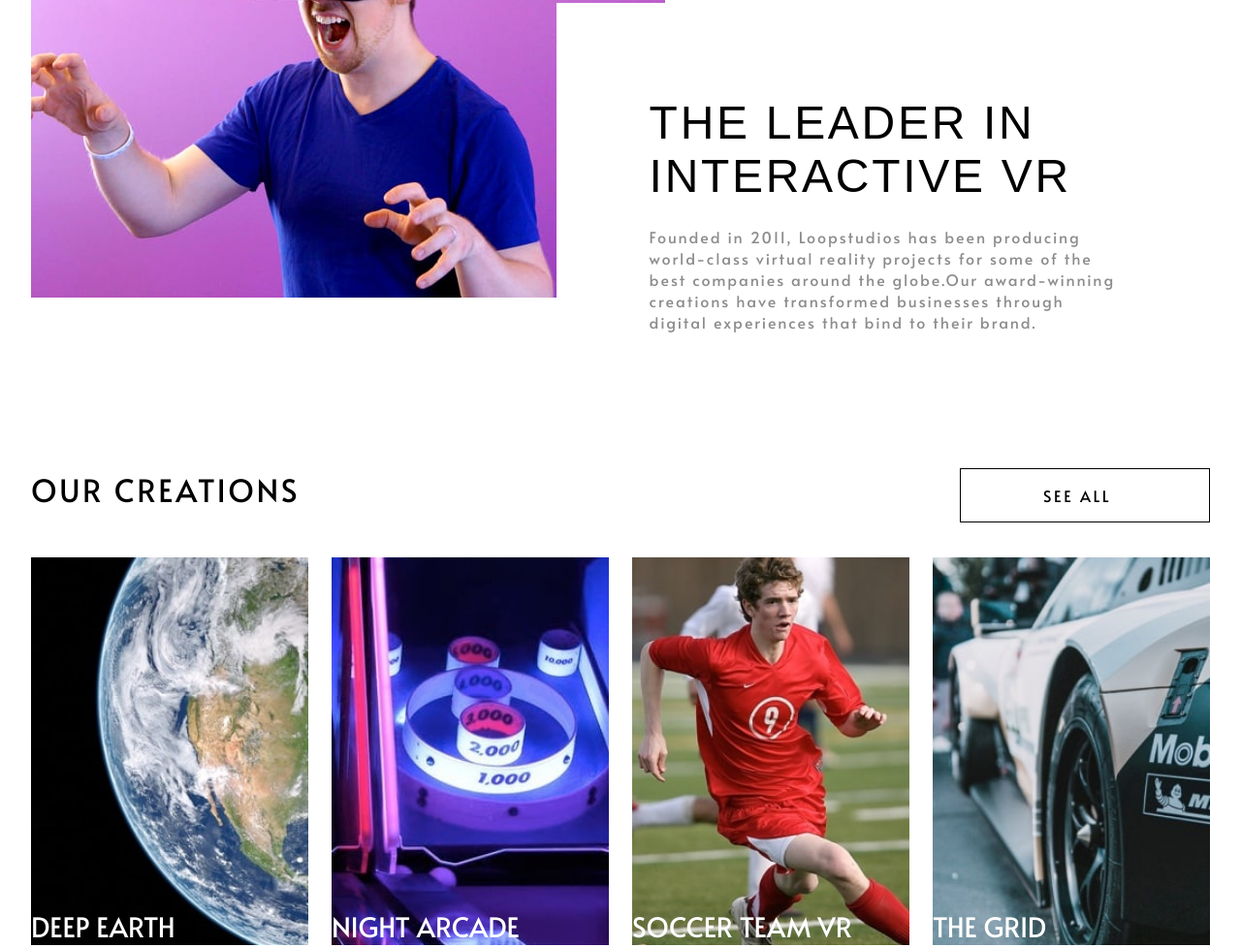
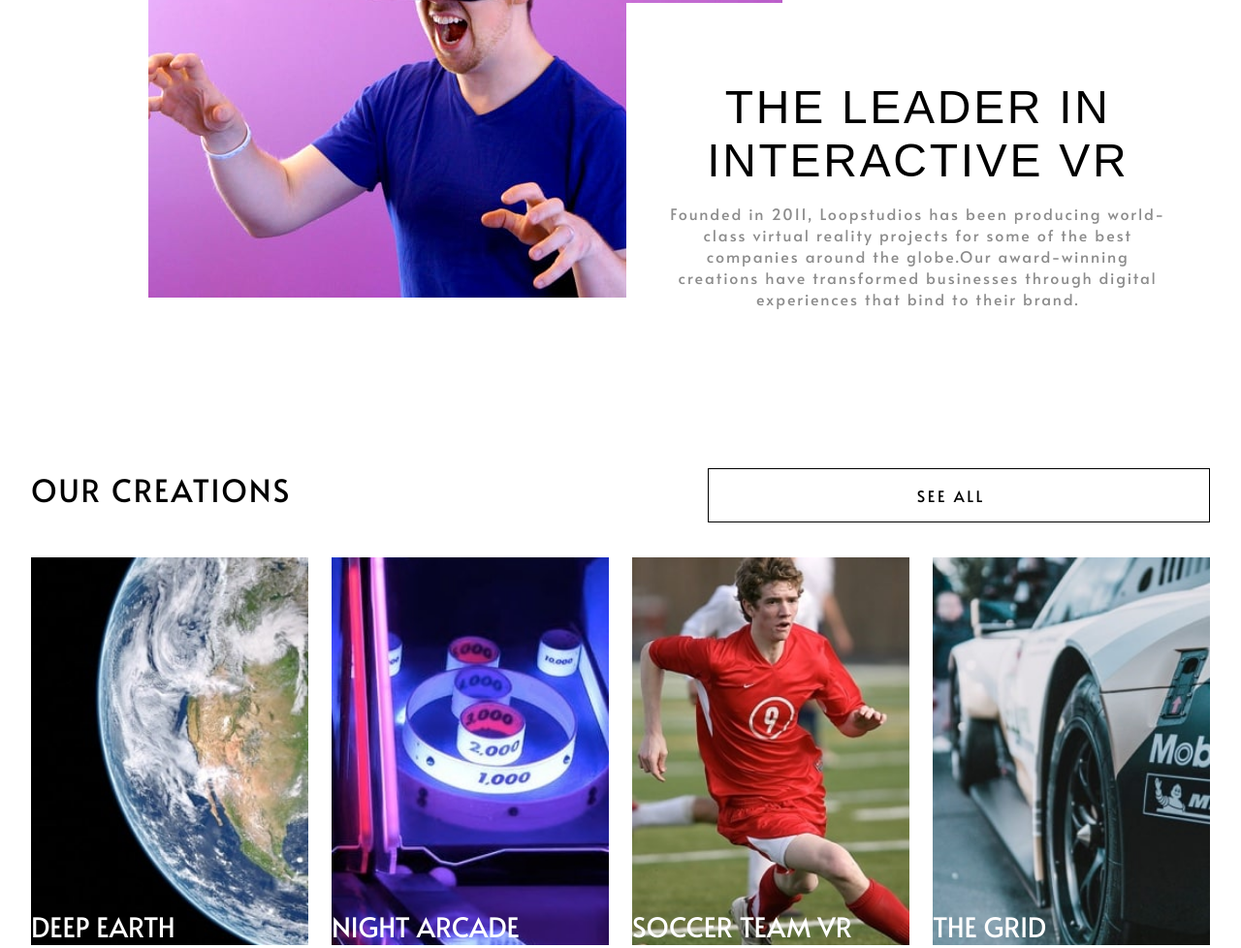
Before and after one commit to itsmebipul00/loop-studios, a plain HTML site: page index.html in a window 1280 px wide. Shown: the part 1117-2095 px from the top of the page at 97% size. Drawn offline with Linux system fonts and the light colour scheme.

Commit message:
some changes

```diff
--- a/index.html
+++ b/index.html
@@ -50,7 +50,7 @@
       </div>
     </div>
     <div class="creation-container container">
-      <h2 class="creation uppercase ff-serif-alata letter-spacing-2 text-dark fs-200">Our creations</h2>
+      <h2 class="creation uppercase ff-serif-alata letter-spacing-3 text-dark fs-200">Our creations</h2>
       <div class="grid-items uppercase ff-serif-alata text-white fs-150">
         <div class="deep-earth grid-image">
           <h3>deep earth</h3>
--- a/style.css
+++ b/style.css
@@ -1,4 +1,4 @@
-:root{
+:root {
   --clr-white: 0, 0%, 100%;
   --clr-black: 0, 0%, 0%;
   --clr-dark-grey: 0, 0%, 55%;
@@ -13,8 +13,8 @@
   --ff-sans-josefin: "Josefin", sans-serif;
 }
 
-@media (max-width: 980px){
-    :root{
+@media (max-width: 980px) {
+  :root {
     --fs-450: 1.25rem;
     --fs-500: 1.5rem;
     --fs-600: 2rem;
@@ -22,15 +22,14 @@
 }
 
 .vr-image,
-.logo{
+.logo {
   max-width: 100%;
-    min-width: 50%;
   display: block;
 }
 
 *,
 *::after,
-*::before{
+*::before {
   box-sizing: border-box;
 }
 
@@ -57,7 +56,7 @@ p {
   font-weight: 300;
 }
 
-body{
+body {
   font-size: var(--fs-400);
   font-family: var(--ff-serif-alata);
   /* min-height: 100vh; */
@@ -66,25 +65,52 @@ body{
   padding: 0;
 }
 
-.ff-serif-alata{ font-family: var(--ff-serif-alata);}
-.ff-sans-josefin { font-family: var(--ff-sans-josefin);}
+.ff-serif-alata {
+  font-family: var(--ff-serif-alata);
+}
+.ff-sans-josefin {
+  font-family: var(--ff-sans-josefin);
+}
 
-.fs-200 { font-size: var(--fs-500);}
-.fs-300 { font-size: var(--fs-600);}
-.fs-150 { font-size: var(--fs-450);}
-.fs-100 { font-size: var(--fs-400);}
+.fs-200 {
+  font-size: var(--fs-500);
+}
+.fs-300 {
+  font-size: var(--fs-600);
+}
+.fs-150 {
+  font-size: var(--fs-450);
+}
+.fs-100 {
+  font-size: var(--fs-400);
+}
 
+.text-dark {
+  color: hsl(var(--clr-black));
+}
+.text-white {
+  color: hsl(var(--clr-white));
+}
+.text-dark-grey {
+  color: hsl(var(--clr-dark-grey));
+}
+.text-very-dark-grey {
+  color: hsl(var(--clr-very-dark-grey));
+}
 
-.text-dark { color: hsl(var(--clr-black));}
-.text-white { color: hsl(var(--clr-white));}
-.text-dark-grey {color: hsl(var(--clr-dark-grey));}
-.text-very-dark-grey { color: hsl(var(--clr-very-dark-grey));}
+.uppercase {
+  text-transform: uppercase;
+}
 
-.uppercase { text-transform: uppercase;}
-
-.letter-spacing-1 { letter-spacing: 4.75px; }
-.letter-spacing-2 { letter-spacing: 2.7px; }
-.letter-spacing-3 { letter-spacing: 2px; }
+.letter-spacing-1 {
+  letter-spacing: 4.75px;
+}
+.letter-spacing-2 {
+  letter-spacing: 2.7px;
+}
+.letter-spacing-3 {
+  letter-spacing: 2px;
+}
 
 .sr-only {
   position: absolute;
@@ -98,36 +124,34 @@ body{
   border: 0;
 }
 
-
-
 /* HEADER */
 
-header{
+header {
   background: url(./images/desktop/image-hero.jpg);
   background-size: cover;
   background-position: center;
 }
 
-.heading-container{
+.heading-container {
   min-height: 100vh;
   display: grid;
   grid-template-rows: min-content 1fr;
   grid-template-areas:
-        'logo nav'
-        'title . ';
+    "logo nav"
+    "title . ";
 }
 
-.logo{
+.logo {
   grid-area: logo;
   padding: 1em;
   z-index: 2000;
 }
 
-nav{
+nav {
   grid-area: nav;
 }
 
-.primary-navigation{
+.primary-navigation {
   list-style: none;
   display: flex;
   gap: 2em;
@@ -138,7 +162,7 @@ nav{
   color: white;
 }
 
-h1{
+h1 {
   grid-area: title;
   align-self: center;
   border: 2px solid white;
@@ -151,15 +175,17 @@ h1{
 
 /* LAYOUT */
 
-.container{
-    min-height: 100vh;
+.container {
   max-width: 80rem;
   padding: 0 2em;
   margin-inline: auto;
 }
 
-@media(max-width: 980px){
-    header{
+@media (max-width: 980px) {
+  h1 {
+    padding: 0.5em;
+  }
+  header {
     background: url(./images/mobile/image-hero.jpg);
     background-size: cover;
     background-position: top center;
@@ -210,66 +236,69 @@ h1{
   .primary-navigation[data-visible="true"] {
     transform: translateX(-30%);
   }
-
 }
 
 /* MAIN-INFO */
 
-.about-container{
-    display: grid;
+.about-container {
+  margin: 3em 0 5em 0;
+  display: flex;
+  flex-direction: column;
+  gap: 5em;
+}
+.about {
+  text-align: center;
+  display: flex;
+  flex-direction: column;
   align-items: center;
-    grid-template-areas:
-        'image about';
-    position: relative;
-
 }
 
-.vr-image{
-    grid-area: image;
-    margin-right: 0;
-    padding-right: 0;
-}
-
-.about{
-    grid-area: about;
-    background-color: hsl(var(--clr-white));
-    padding: 6em;
-    position: absolute;
-    inset: 40% 0 0 -140%;
-}
-
-.about-info{
-    margin-top: 1.5em;
+.about-info {
+  margin-top: 1em;
   max-width: 50ch;
 }
 
-@media (max-width: 1250px){
-    .about-container{
-        display: flex;
-        flex-direction: column;
-        margin: 5em;
-    }
-    .about{
-        position: static;
-        text-align: center;
-    }
-    .about-info{
-        max-width: 70ch;
+@media (min-width: 1250px) {
+  .about-container {
+    min-height: 100vh;
+    margin: 0;
+    display: grid;
+    place-items: center;
+    grid-template-areas: "image about";
+    position: relative;
   }
 
+  .vr-image {
+    grid-area: image;
   }
+
+  .about {
+    grid-area: about;
+    background-color: hsl(var(--clr-white));
+    padding: 5em 0 0 0;
+    position: absolute;
+    inset: 40% 0 0 -150%;
+  }
+}
+
+/* @media (max-width: 680px) {
+  .vr-image {
+    width: 100%;
+    aspect-ratio: 1 / 1;
+  }
+} */
 
 /* MAIN-IMAGES */
 
-.creation-container{
+.creation-container {
   display: grid;
   grid-template-areas:
-        'title . . . more'
-        'image image image image image';
+    "title more"
+    "image image";
   margin-bottom: 5em;
 }
 
-.see-all{
+.see-all {
   grid-area: more;
   text-align: center;
   text-decoration: none;
@@ -277,176 +306,176 @@ h1{
   padding: 1em 1em 1em 0;
 }
 
-.creation{
+.creation {
   grid-area: title;
 }
 
-.grid-items{
+.grid-items {
   grid-area: image;
   display: grid;
   grid-template-columns: repeat(auto-fit, minmax(250px, 1fr));
+  /* grid-template-columns: repeat(auto-fit, minmax(370px, 1fr)); */
   gap: 1em;
   margin-top: 1.5em;
 }
 
-.grid-items > *{
+.grid-items > * {
   height: 50vh;
 }
 
-
-.deep-earth{
+.deep-earth {
   background: url(./images/desktop/image-deep-earth.jpg);
 }
 
-.night-arcade{
+.night-arcade {
   background: url(./images/desktop/image-night-arcade.jpg);
 }
 
-.soccer-team-vr{
+.soccer-team-vr {
   background: url(./images/desktop/image-soccer-team.jpg);
 }
 
-.the-grid{
+.the-grid {
   background: url(./images/desktop/image-grid.jpg);
 }
 
-.from-up-above-vr{
+.from-up-above-vr {
   background: url(./images/desktop/image-from-above.jpg);
 }
 
-.pocket-borealis{
+.pocket-borealis {
   background: url(./images/desktop/image-pocket-borealis.jpg);
 }
 
-.the-curiosity{
+.the-curiosity {
   background: url(./images/desktop/image-curiosity.jpg);
 }
 
-.make-it-fisheye{
+.make-it-fisheye {
   background: url(./images/desktop/image-fisheye.jpg);
 }
 
-.grid-image{
+.grid-image {
   background-size: cover;
   background-repeat: no-repeat;
   display: grid;
   opacity: 1;
 }
 
-.grid-image > h3{
+.grid-image > h3 {
   align-self: end;
 }
 
-@media (max-width: 1200px){
-    .grid-items{
-        grid-template-columns: repeat(auto-fit, minmax(370px, 1fr));
+.grid-image:hover {
+  cursor: pointer;
+  opacity: 0.1;
 }
-    .grid-items > *{
-        height: 25vh;
+
+@media (max-width: 1200px) {
+  .grid-items > * {
+    height: 20vh;
   }
 }
 
-@media (max-width: 980px){
-    .deep-earth{
+@media (max-width: 980px) {
+  .deep-earth {
     background: url(./images/mobile/image-deep-earth.jpg);
   }
-    .night-arcade{
+  .night-arcade {
     background: url(./images/mobile/image-night-arcade.jpg);
   }
 
-    .soccer-team-vr{
+  .soccer-team-vr {
     background: url(./images/mobile/image-soccer-team.jpg);
   }
 
-    .the-grid{
+  .the-grid {
     background: url(./images/mobile/image-grid.jpg);
   }
 
-    .from-up-above-vr{
+  .from-up-above-vr {
     background: url(./images/mobile/image-from-above.jpg);
   }
 
-    .pocket-borealis{
+  .pocket-borealis {
     background: url(./images/mobile/image-pocket-borealis.jpg);
   }
 
-    .the-curiosity{
+  .the-curiosity {
     background: url(./images/mobile/image-curiosity.jpg);
   }
 
-    .make-it-fisheye{
+  .make-it-fisheye {
     background: url(./images/mobile/image-fisheye.jpg);
   }
 
-    .grid-image{
+  .grid-image {
     background-size: cover;
     background-repeat: no-repeat;
-
   }
 }
 
 /* FOOTER */
 
-footer{
+footer {
   background-color: hsl(var(--clr-black));
   padding: 3em;
 }
 
-.footer-container{
+.footer-container {
   max-width: 80rem;
   margin-inline: auto;
   display: grid;
   grid-template-areas:
-        'logo-footer . . socials'
-        'call-to-action . . copyright';
+    "logo-footer . . socials"
+    "call-to-action . . copyright";
   gap: 1em;
   /* flex-direction: column; */
 }
 
-.logo-footer{
+.logo-footer {
   grid-area: logo-footer;
 }
 
-.call-to-action{
+.call-to-action {
   grid-area: call-to-action;
-
 }
 
-.socials{
+.socials {
   grid-area: socials;
   text-align: end;
 }
 
-.copyright{
+.copyright {
   grid-area: copyright;
   text-align: end;
 }
 
-.socials > *{
-    padding: .5em;
+.socials > * {
+  padding: 0.5em;
 }
 
-.call-to-action > *{
-    padding: .75em .75em .75em 0;
+.call-to-action > * {
+  padding: 0.75em 0.75em 0.75em 0;
   text-decoration: none;
   color: var(--clr-white);
 }
 
-@media (max-width: 580px){
-    .footer-container{
+@media (max-width: 580px) {
+  .footer-container {
     display: flex;
     flex-direction: column;
   }
-    .call-to-action{
+  .call-to-action {
     display: flex;
     flex-direction: column;
     place-items: center;
   }
-    .socials{
+  .socials {
     display: flex;
     justify-content: center;
   }
-    .copyright{
+  .copyright {
     display: flex;
     justify-content: center;
   }
```
Also changed, not shown: images/icon-close.svg, images/icon-hamburger.svg, navigation.js (deleted). Lines whose indentation alone changed are shown as unchanged.
